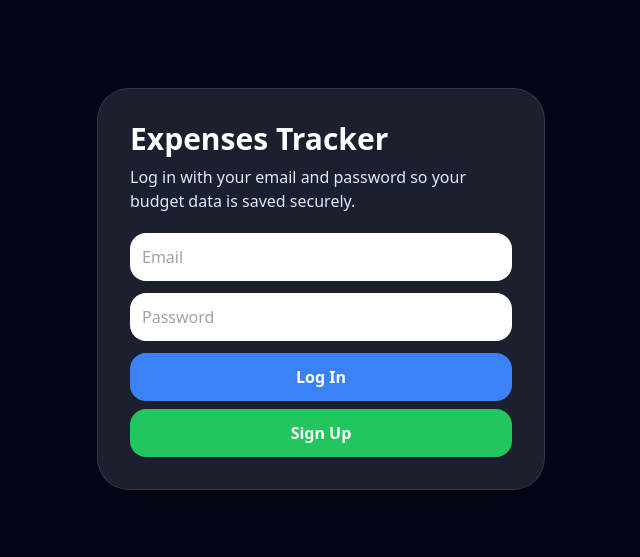
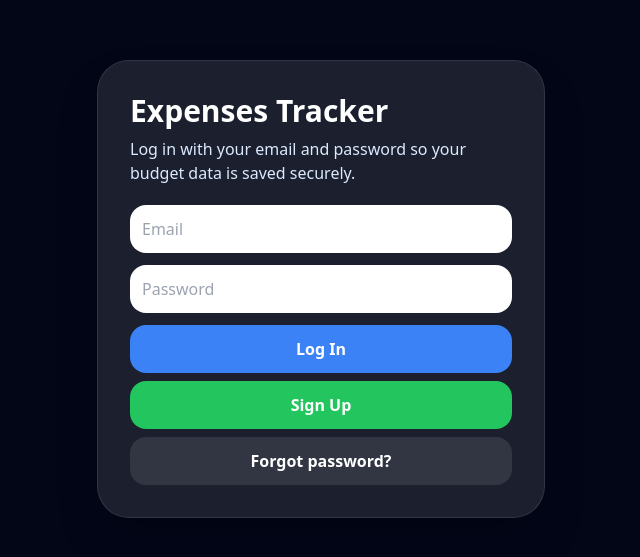
Before and after one commit to Veeralie/Expenses-Tracker, a Next.js app: page / in a window 1280 px wide. Shown: the part 111-668 px from the top of the page, without its empty margins (319-959 px from the left). Built offline with nearby package versions, Linux system fonts and the light colour scheme.

Commit message:
Update page.tsx

```diff
--- a/src/app/page.tsx
+++ b/src/app/page.tsx
@@ -190,6 +190,28 @@ useEffect(() => {
     setAuthMessage(error.message);
   } else {
     setAuthMessage("Account created! You can now log in.");
+  }
+
+  setAuthLoading(false);
+};
+
+  const resetPassword = async () => {
+  if (!email) {
+    setAuthMessage("Please enter your email first.");
+    return;
+  }
+
+  setAuthLoading(true);
+  setAuthMessage("");
+
+  const { error } = await supabase.auth.resetPasswordForEmail(email, {
+    redirectTo: window.location.origin,
+  });
+
+  if (error) {
+    setAuthMessage(error.message);
+  } else {
+    setAuthMessage("Password reset email sent. Check your inbox.");
   }
 
   setAuthLoading(false);
@@ -449,6 +471,14 @@ useEffect(() => {
   className="w-full rounded-2xl bg-green-500 p-3 font-bold text-white mt-2"
 >
   Sign Up
+</button>
+
+        <button
+  onClick={resetPassword}
+  disabled={authLoading}
+  className="mt-2 w-full rounded-2xl bg-white/10 p-3 font-bold text-white"
+>
+  Forgot password?
 </button>
 
         {authMessage && (
```
